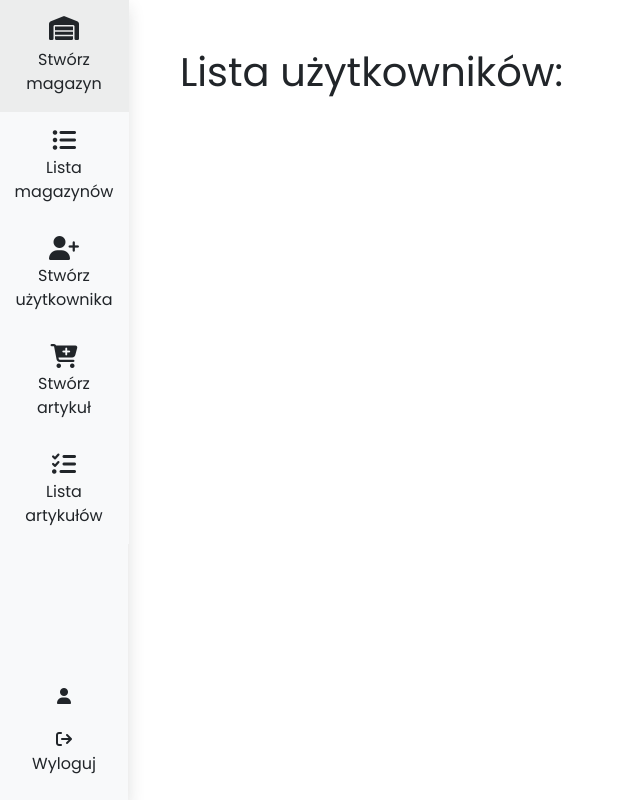
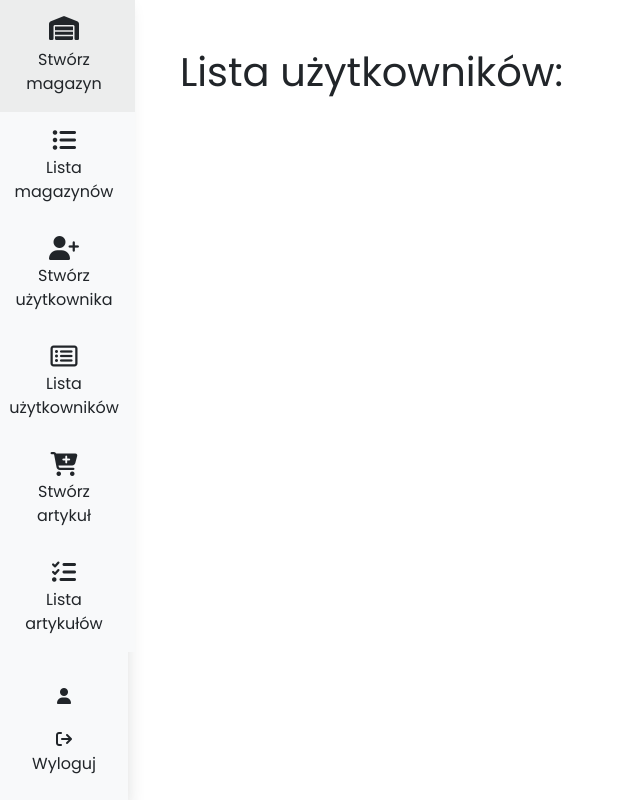
Before and after one commit to Jimmy895/Eko-okna, a Symfony app: template templates/admin/users/users_list.html.twig in a window 1280 px wide. Shown: the whole page, without its empty margins (0-640 px from the left). Run offline with Twig, Linux system fonts and the light colour scheme; the template is opened without the code that fills it, so the values that code supplies are empty; some libraries are stand-ins or nearby versions.

Commit message:
Rozbudowa panelu nawigacji o nowe opcje - przejście do sekcji listy użytkowników

```diff
--- a/templates/nav/nav.html.twig
+++ b/templates/nav/nav.html.twig
@@ -20,15 +20,21 @@
                         </a>
                     </li>
                     <li class="nav-item flex-column w-100 py-2">
+                        <a href="{{ path('users_list') }}" class="nav-link text-dark" title="" data-bs-toggle="tooltip" data-bs-placement="right" data-bs-original-title="create-storage">
+                            <i class="fa-regular fa-rectangle-list h4 m-0"></i><p class="m-0">Lista użytkowników</p>
+                        </a>
+                    </li>
+                    <li class="nav-item flex-column w-100 py-2">
                         <a href="{{ path('create_article') }}" class="nav-link text-dark" title="" data-bs-toggle="tooltip" data-bs-placement="right" data-bs-original-title="create-storage">
                             <i class="fa-solid fa-cart-plus h4 m-0"></i><p class="m-0">Stwórz artykuł</p>
                         </a>
                     </li>
                     <li class="nav-item flex-column w-100 py-2">
-                        <a href="{{ path('create_article') }}" class="nav-link text-dark" title="" data-bs-toggle="tooltip" data-bs-placement="right" data-bs-original-title="create-storage">
+                        <a href="{{ path('users_list') }}" class="nav-link text-dark" title="" data-bs-toggle="tooltip" data-bs-placement="right" data-bs-original-title="create-storage">
                             <i class="fa-solid fa-list-check h4 m-0"></i><p class="m-0">Lista artykułów</p>
                         </a>
                     </li>
+
                 </ul>
             </div>
             <div class="d-flex flex-column bg-light align-items-center justify-content-center w-100">
```
